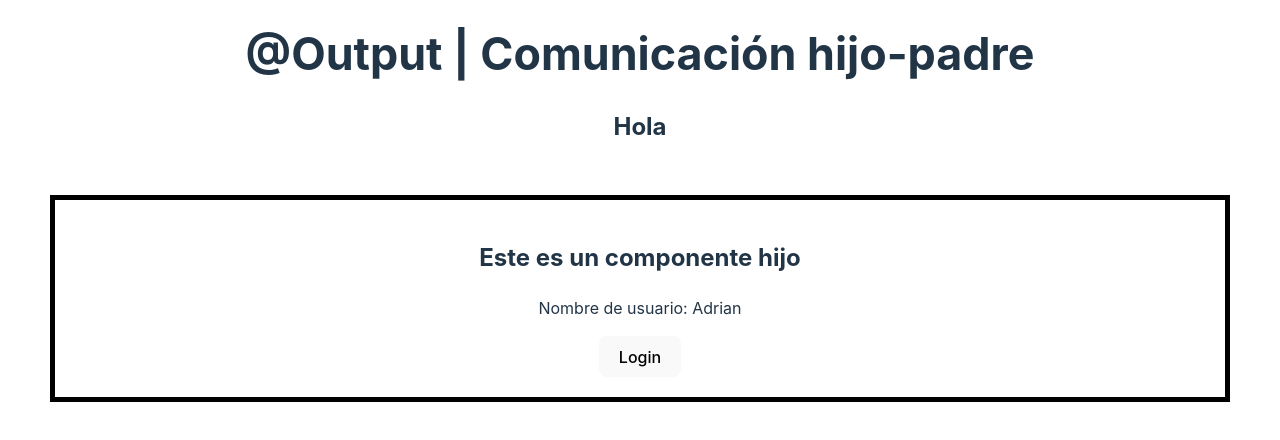
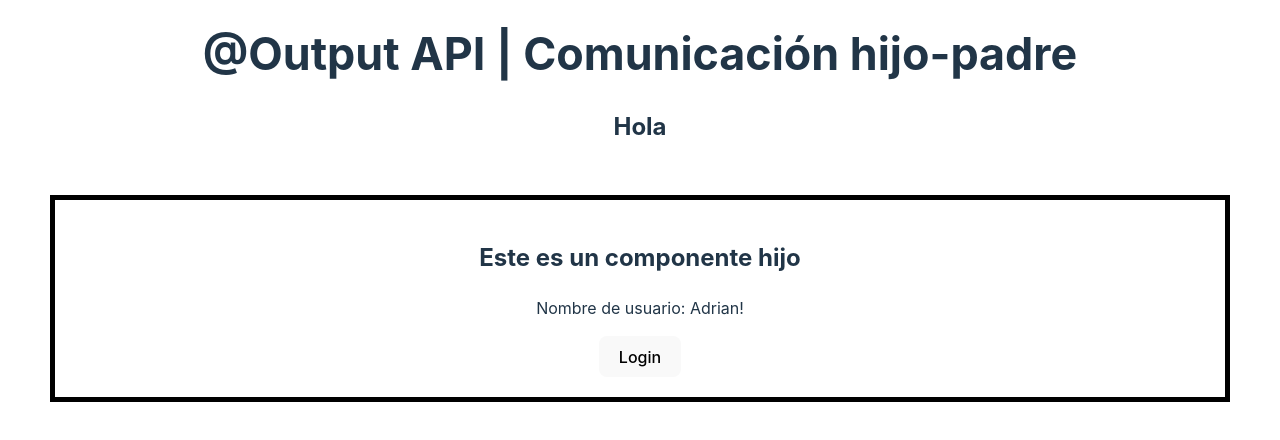
Before and after one commit to josephmn/my-project, an Angular app: page / in a window 1280 px wide. Shown: the top 440 px of the page. Built offline with nearby package versions, Linux system fonts and the light colour scheme.

Commit message:
trabajando con output signal API Hijo-Padre en angular

```diff
--- a/src/app/app.component.html
+++ b/src/app/app.component.html
@@ -1,4 +1,4 @@
-<h1>&#64;Output | Comunicación hijo-padre</h1>
+<h1>&#64;Output API | Comunicación hijo-padre</h1>
 
 <h2>Hola {{ name }}</h2>
 
--- a/src/app/components/child/child.component.ts
+++ b/src/app/components/child/child.component.ts
@@ -1,4 +1,4 @@
-import { Component, EventEmitter, Output } from '@angular/core';
+import { Component, output } from '@angular/core';
 
 @Component({
   selector: 'app-child',
@@ -8,10 +8,12 @@ import { Component, EventEmitter, Output } from '@angular/core';
   styleUrl: './child.component.css'
 })
 export class ChildComponent {
-  @Output()
-  login: EventEmitter<string> = new EventEmitter<string>;
+  // @Output()
+  // login: EventEmitter<string> = new EventEmitter<string>;
 
-  userName: string = 'Adrian'
+  login = output<string>();
+
+  userName: string = 'Adrian!'
 
   handleLogin() {
     this.login.emit(this.userName);
```
